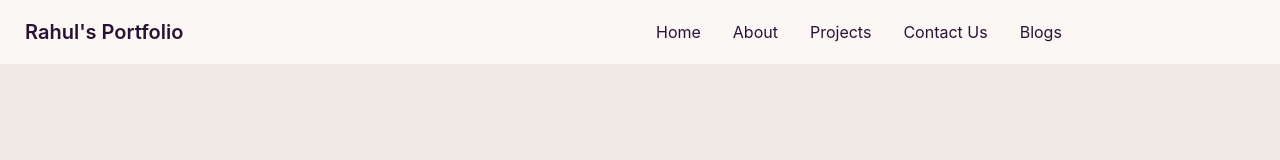
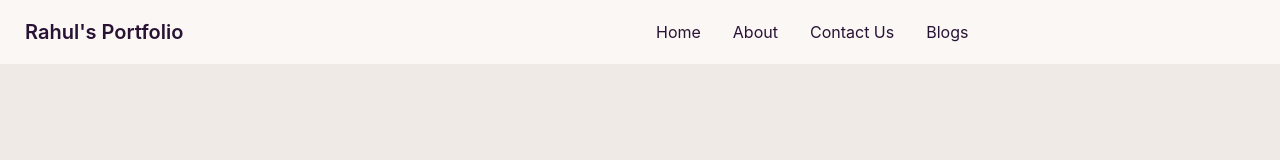
Before and after one commit to RAHUL573769/PortfolioWebsite, a React (Create React App) app: page / in a window 1280 px wide. Shown: the top 160 px of the page. Built offline with nearby package versions, Linux system fonts and the light colour scheme.

Commit message:
savagge commit

```diff
--- a/src/App.js
+++ b/src/App.js
@@ -21,10 +21,7 @@ function App() {
         <Route path="/home" element={<HomePage></HomePage>}></Route>
 
         <Route path="/aboutme" element={<AboutMe></AboutMe>}></Route>
-        <Route
-          path="/projects"
-          element={<SingleProjects></SingleProjects>}
-        ></Route>
+
         <Route path="/contactus" element={<ContactUs></ContactUs>}></Route>
         <Route path="/blogs" element={<Blogs></Blogs>}></Route>
       </Routes>
--- a/src/Components/Home/Header.js
+++ b/src/Components/Home/Header.js
@@ -16,9 +16,7 @@ const Header = () => {
       <li>
         <Link to="/aboutme">About </Link>
       </li>
-      <li>
-        <Link to="/projects">Projects </Link>
-      </li>
+
       <li>
         <Link to="/contactus">Contact Us </Link>
       </li>
```
